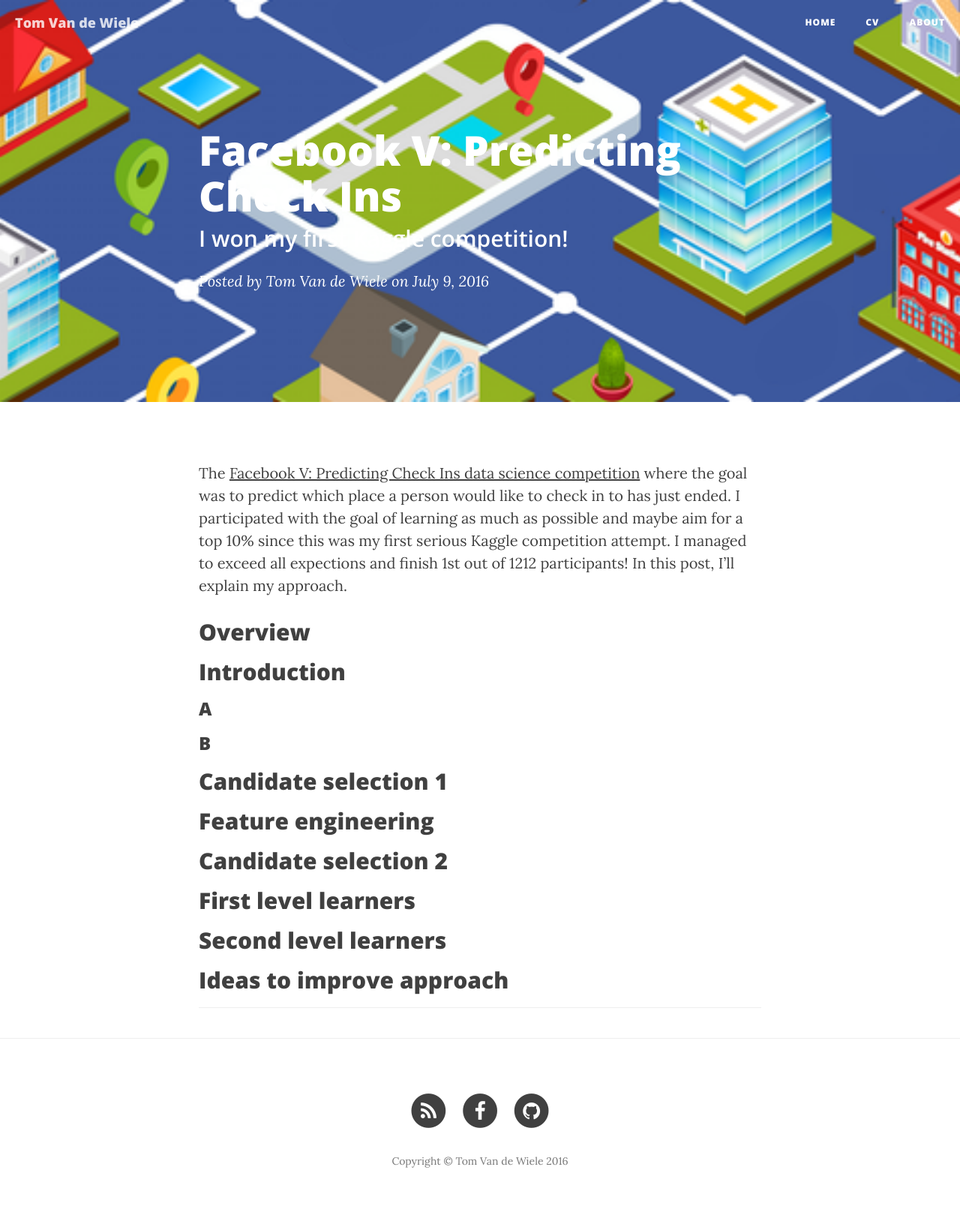
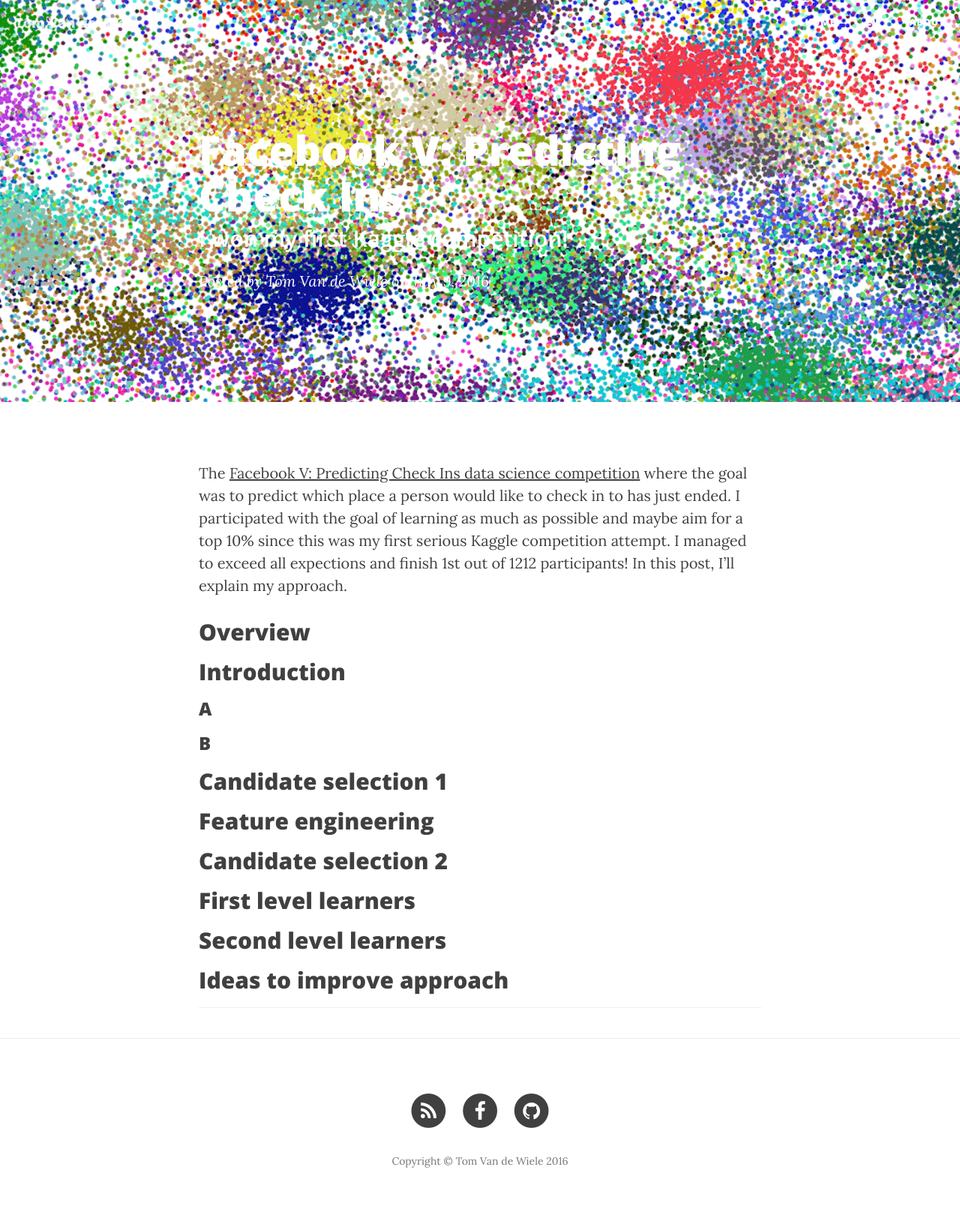
Before and after one commit to ttvand/ttvand.github.io, a Jekyll site: the page built from _posts/2016-07-09-Winning approach of the Facebook V Kaggle competition.md, in a window 1280 px wide. Shown: the whole page at 75% size. Built offline with Jekyll 4.4.1, drawn with Linux system fonts in a browser that asks for light colours; nearby versions of some CDN libraries.

Commit message:
Update of images (resize and color matching)

```diff
--- a/_posts/2016-07-09-Winning approach of the Facebook V Kaggle competition.md
+++ b/_posts/2016-07-09-Winning approach of the Facebook V Kaggle competition.md
@@ -4,7 +4,7 @@ title: "Facebook V: Predicting Check Ins"
 subtitle:   "I won my first Kaggle competition!"
 date:       2016-07-09 00:00:00
 author:     "Tom Van de Wiele"
-header-img: "img/FB5_banner.png"
+header-img: "img/kaggle_screenshot-min.png"
 ---
 
 
```
Also changed, not shown: img/Himalaya.jpg (added), img/HimalayaCarin.jpg (deleted), img/about-bg-TCB.jpg (added), img/about-bg.jpg, img/kaggle_screenshot-min.png (added), 3 other files.
